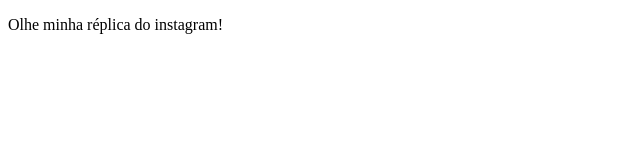
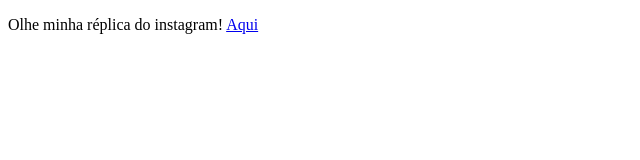
Before and after one commit to Xzeroabs/Xzeroabs.github.io, a plain HTML site: page index.html in a window 1280 px wide. Shown: the full height of the page, 0-640 px from the left. Drawn offline with Linux system fonts and the light colour scheme.

Commit message:
correção pq esqueci de outra coisa

```diff
--- a/index.html
+++ b/index.html
@@ -4,6 +4,6 @@
         <title>Site do Xzeroabs :D</title>
     </head>
     <body>
-        <p>Olhe minha réplica do instagram! <a href="Instagram/"></a></p>
+        <p>Olhe minha réplica do instagram! <a href="Instagram/">Aqui</a></p>
     </body>
 </html>
```
